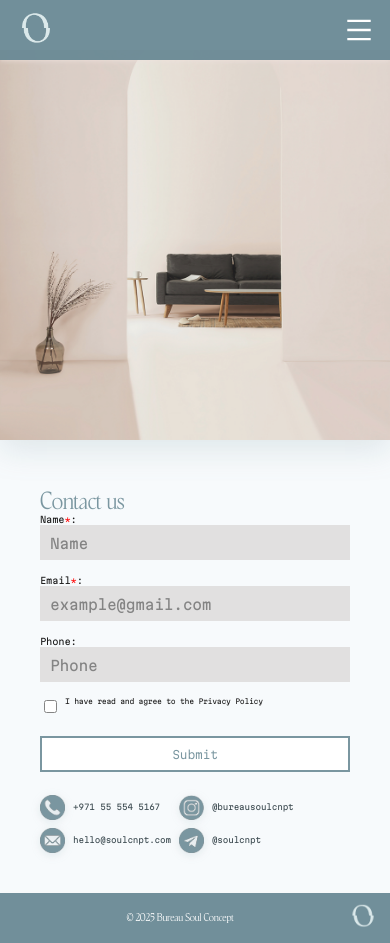
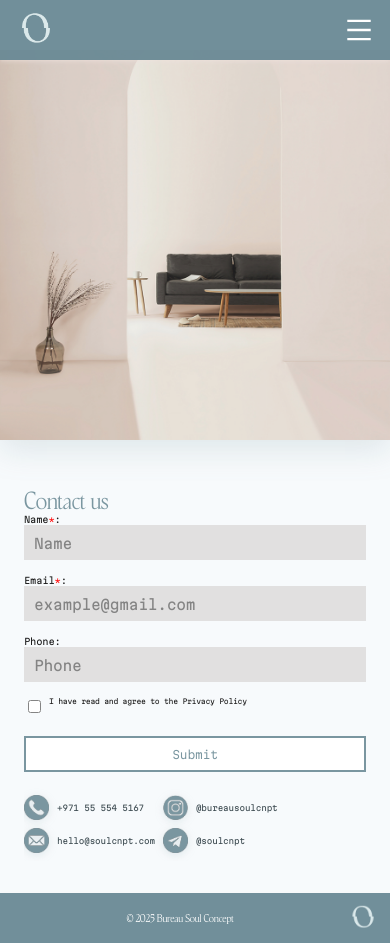
Before and after one commit to AllaOz/DesignerNext.js, a Next.js app in the folder interior-design/: page /contacts in a window 390 px wide. Built offline with nearby package versions, Linux system fonts and the light colour scheme.

Commit message:
Fix CSS Modules syntax error: remove :global() wrapper from textContainer
- Change :global(.textContainer) to .textContainer
- textContainer is a local module class, not a global selector
- Fixes build error: Selector is not pure

```diff
--- a/interior-design/components/styles/contacts.module.scss
+++ b/interior-design/components/styles/contacts.module.scss
@@ -179,7 +179,7 @@
     overflow-x: hidden;
   }
 
-  :global(.textContainer) {
+  .textContainer {
     width: 100%;
     max-width: 100%;
     padding: 0;
```
